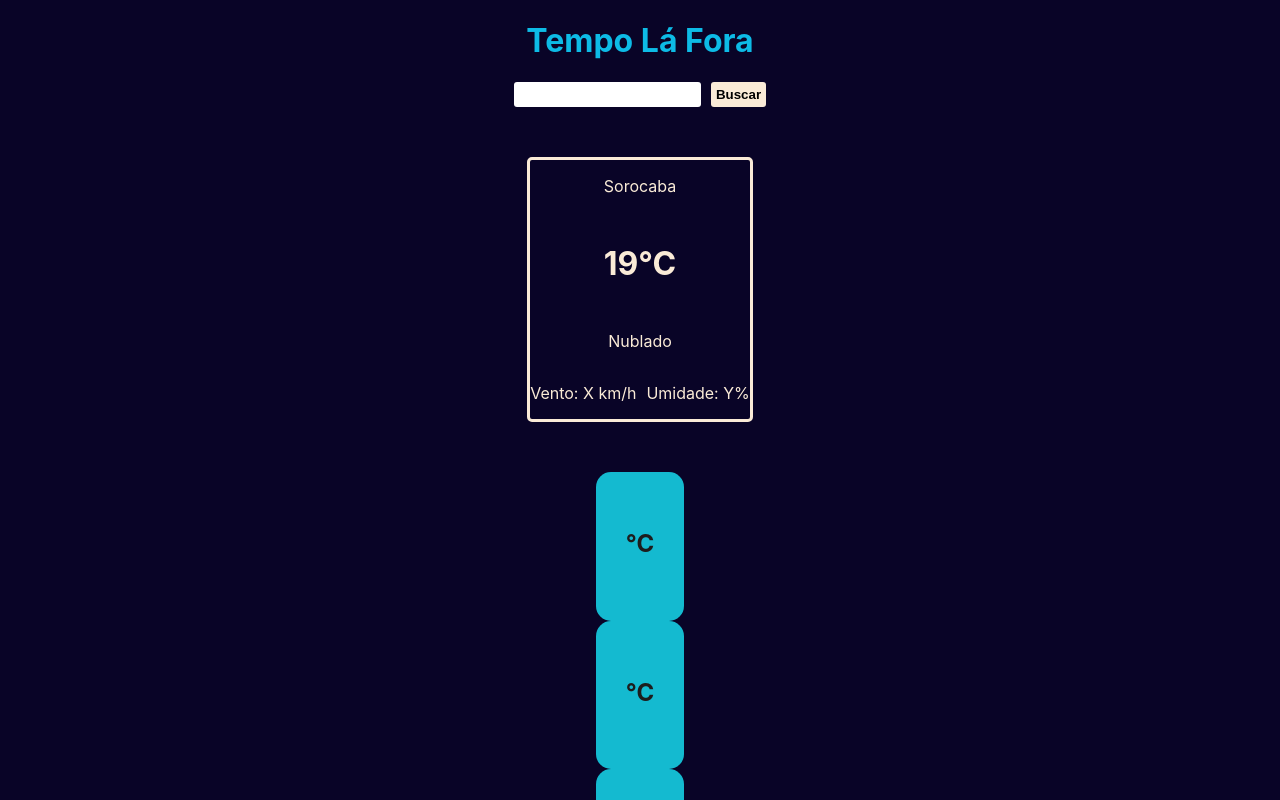
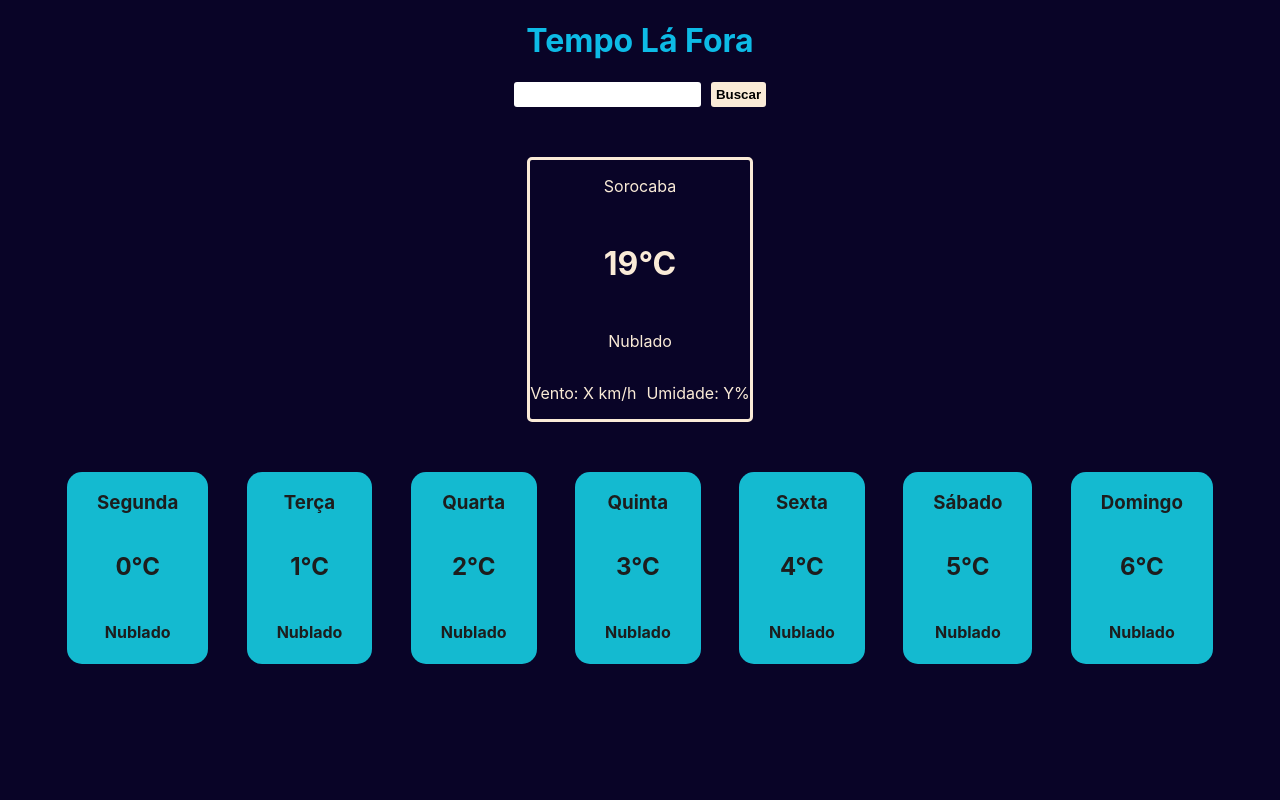
Before and after one commit to AnaJuliaMM/weather_forecast, a React (Create React App) app in the folder forecasting/: page / in a window 1280 px wide. Shown: the top 800 px of the page. Built offline with nearby package versions, Linux system fonts and the light colour scheme.

Commit message:
chore: update cards props in father component

```diff
--- a/forecasting/src/components/forecast/Forecast.css
+++ b/forecasting/src/components/forecast/Forecast.css
@@ -0,0 +1,9 @@
+.forecastDiv{
+    display: flex;
+    justify-content:space-around;
+    gap: 3vw;
+    align-items: center;
+    flex-wrap: wrap;
+    max-width: 100vw;
+    padding-bottom: 10px;
+}
--- a/forecasting/src/components/forecast/Forecast.tsx
+++ b/forecasting/src/components/forecast/Forecast.tsx
@@ -4,11 +4,14 @@ import Card from "../card/Card.tsx";
 
 export default function Forecast() {
   return (
-    <div>
-      <Card value={0} />
-      <Card value={1} />
-      <Card value={2} />
-      <Card value={3} />
+    <div className="forecastDiv">
+      <Card weekday='Segunda' temperature={0} weather_condition='Nublado'/>
+      <Card weekday='Terça' temperature={1} weather_condition='Nublado'/>
+      <Card weekday='Quarta' temperature={2} weather_condition='Nublado'/>
+      <Card weekday='Quinta' temperature={3} weather_condition='Nublado'/>
+      <Card weekday='Sexta' temperature={4} weather_condition='Nublado'/>
+      <Card weekday='Sábado' temperature={5} weather_condition='Nublado'/>
+      <Card weekday='Domingo' temperature={6} weather_condition='Nublado'/>
     </div>
   );
 }
```
